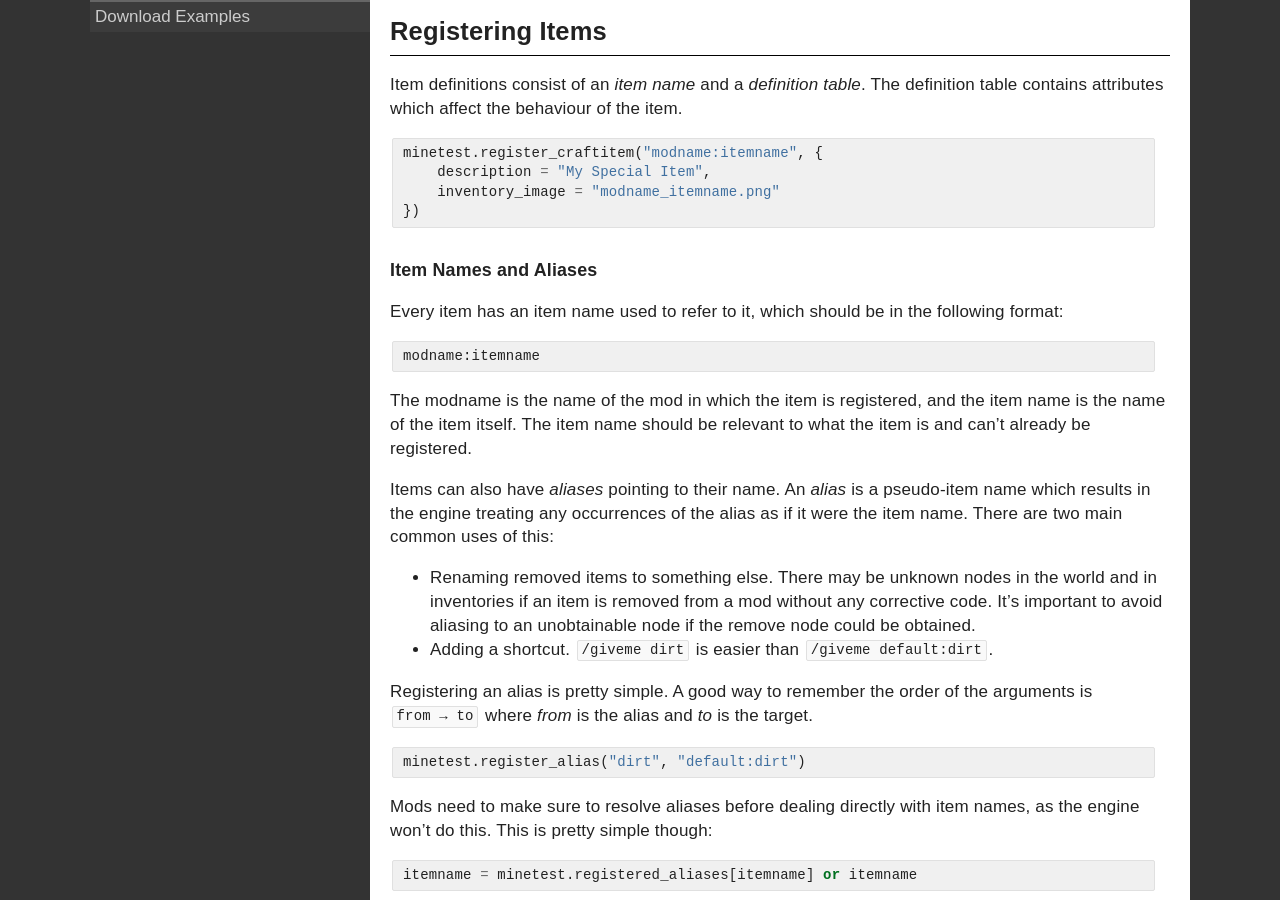
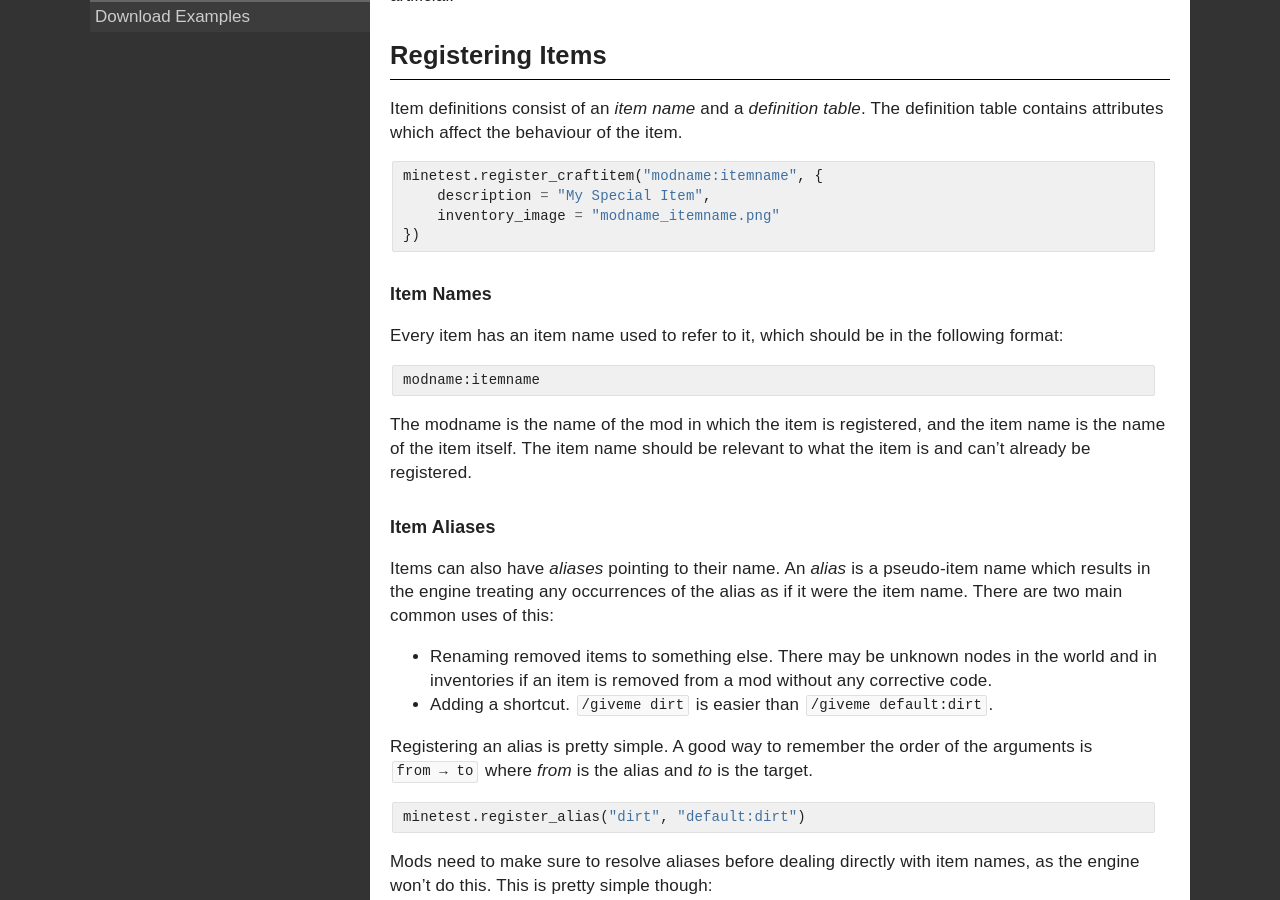
Before and after one commit to rubenwardy/minetest_modding_book, a Jekyll site: the page built from _en/items/nodes_items_crafting.md, in a window 1280 px wide and 900 px high, scrolled down 854 px. Built offline with Jekyll 4.4.1, drawn with Linux system fonts in a browser that asks for light colours; some of the changed text lies outside the part shown.

Commit message:
Items: Split Item Aliases from Item Names

````diff
--- a/_en/items/nodes_items_crafting.md
+++ b/_en/items/nodes_items_crafting.md
@@ -14,7 +14,8 @@
 
 - [What are Nodes and Items?](#what-are-nodes-and-items)
 - [Registering Items](#registering-items)
-  - [Item Names and Aliases](#item-names-and-aliases)
+  - [Item Names](#item-names)
+  - [Item Aliases](#item-aliases)
   - [Textures](#textures)
 - [Registering a basic node](#registering-a-basic-node)
 - [Actions and Callbacks](#actions-and-callbacks)
@@ -55,7 +56,7 @@
 })
 ```
 
-### Item Names and Aliases
+### Item Names
 
 Every item has an item name used to refer to it, which should be in the
 following format:
@@ -66,6 +67,8 @@
 item name is the name of the item itself.
 The item name should be relevant to what the item is and can't already be registered.
 
+### Item Aliases
+
 Items can also have *aliases* pointing to their name.
 An *alias* is a pseudo-item name which results in the engine treating any
 occurrences of the alias as if it were the item name.
@@ -74,8 +77,6 @@
 * Renaming removed items to something else.
   There may be unknown nodes in the world and in inventories if an item is
   removed from a mod without any corrective code.
-  It's important to avoid aliasing to an unobtainable node if the remove node
-  could be obtained.
 * Adding a shortcut. `/giveme dirt` is easier than `/giveme default:dirt`.
 
 Registering an alias is pretty simple.
````
